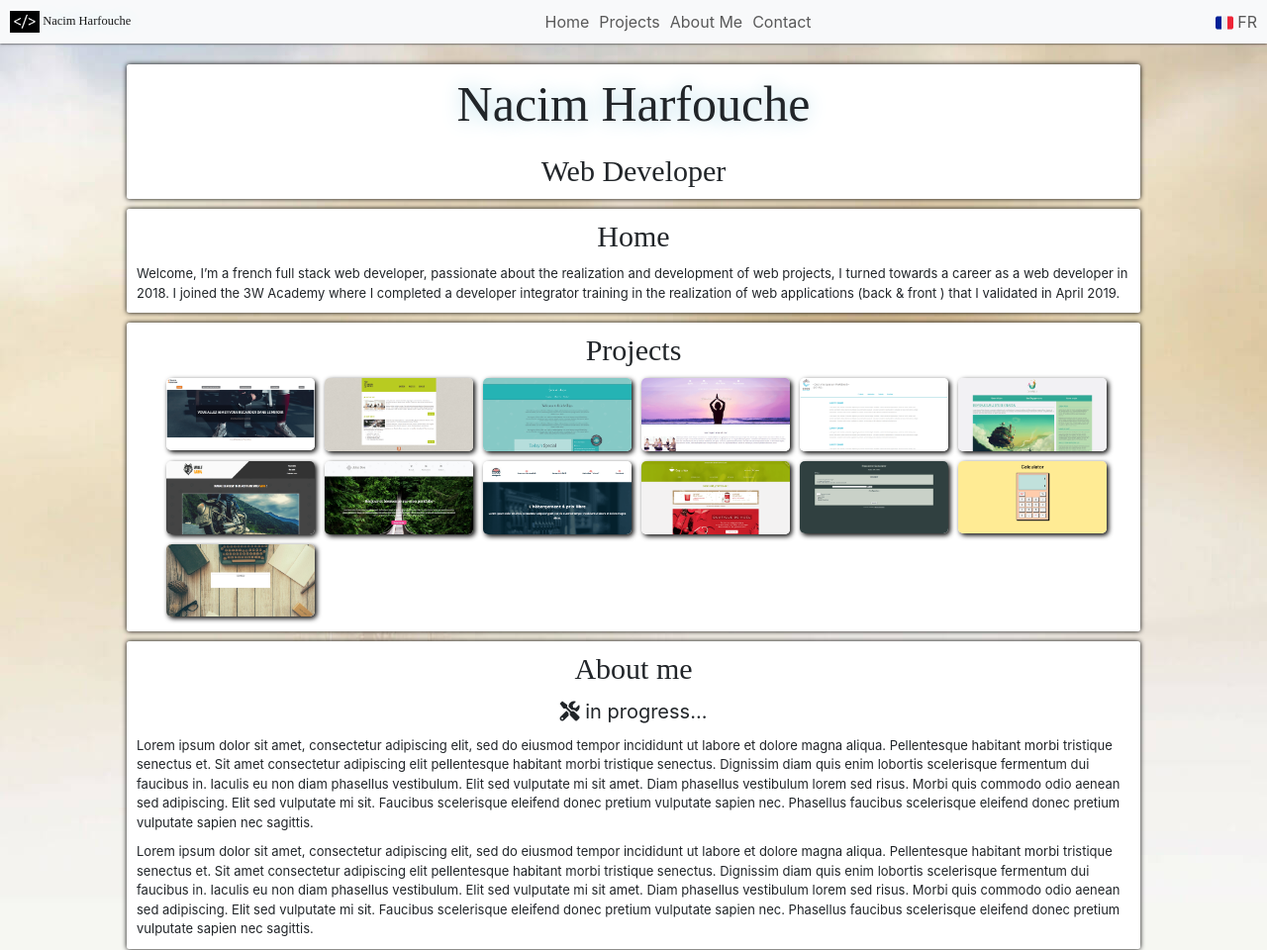
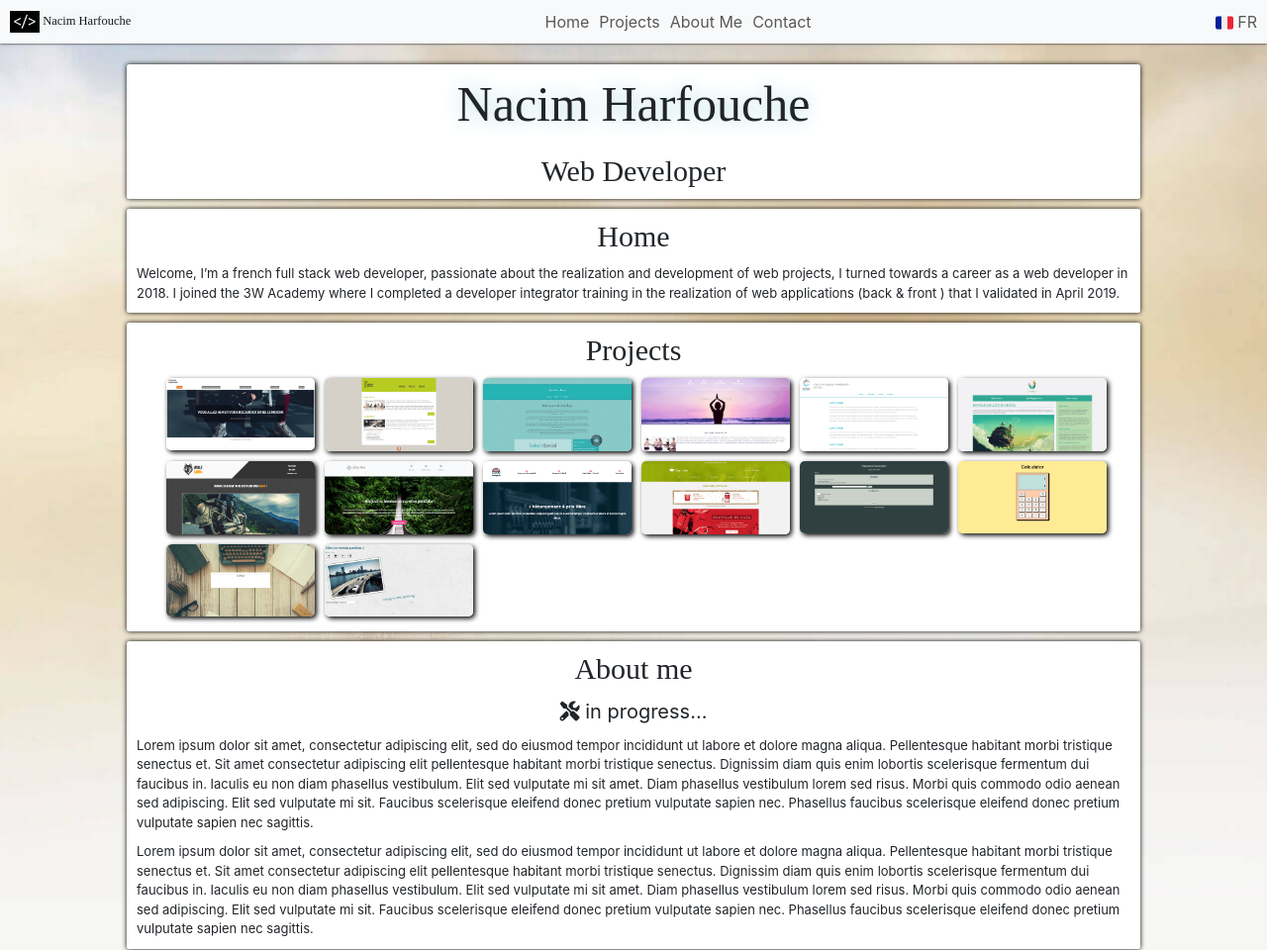
Before and after one commit to NacimHarfouche/nacimharfouche.github.io, a website: page en/home.html in a window 1280 px wide. Shown: the top 960 px of the page at 99% size. Drawn offline with nearby package versions, Linux system fonts and the light colour scheme; a web font is replaced by a local one.

Commit message:
add project carousel

```diff
--- a/en/home.html
+++ b/en/home.html
@@ -129,6 +129,11 @@
 						<img class="imgMiniature" alt="miniature todolist web page" src="../img/miniature/todolist.jpg" loading="lazy" />
 					</a>
 				</li>
+				<li>
+					<a href="https://nacimharfouche.github.io/carousel/" target="_blank" rel="noopener noreferrer">
+						<img class="imgMiniature" alt="miniature carousel web page" src="../img/miniature/carousel.png" loading="lazy" />
+					</a>
+				</li>
 			  </ul>
 		</section>
 		<section class="rounded">
```
Also changed, not shown: fr/home.html (+5 -0 lines), img/miniature/carousel.png (added).
